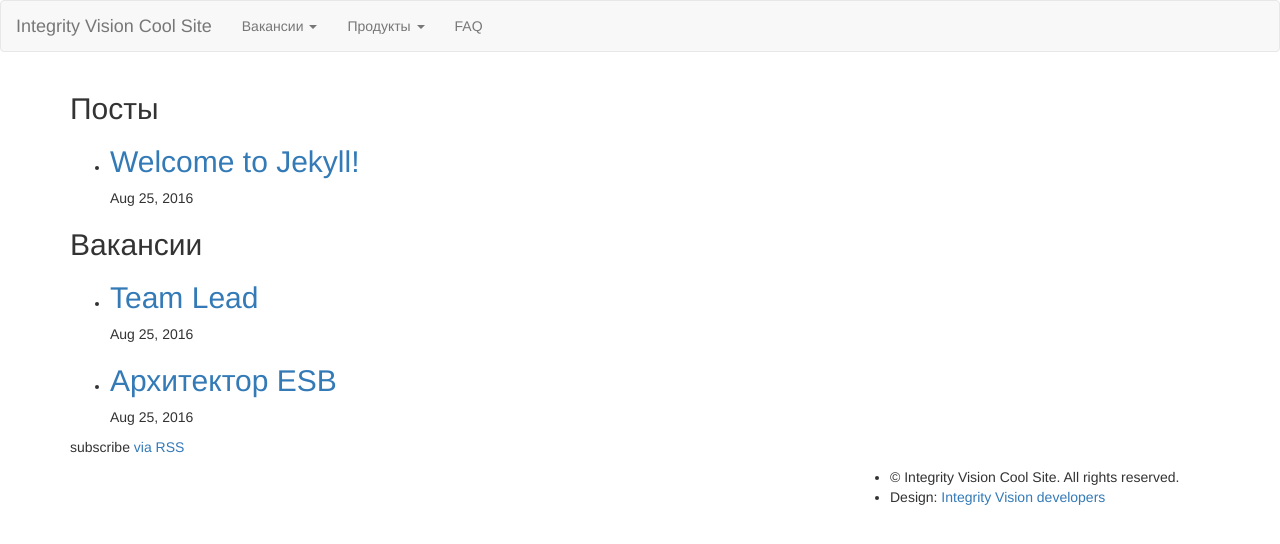
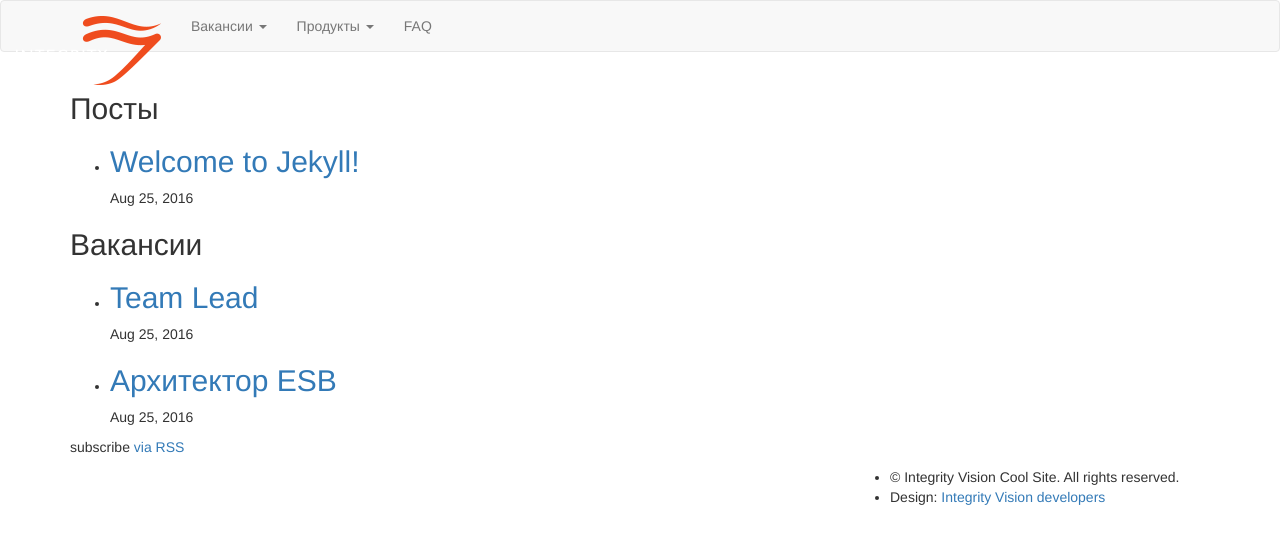
Before and after one commit to panser/ivsite-jekyll, a Jekyll site: the page built from index.html, in a window 1280 px wide. Shown: the top 544 px of the page. Built offline with Jekyll 4.4.1, drawn with Linux system fonts in a browser that asks for light colours; nearby versions of some CDN libraries.

Commit message:
add brand image to navbar

```diff
--- a/_includes/header.html
+++ b/_includes/header.html
@@ -12,7 +12,9 @@
                         <span class="icon-bar"></span>
                         <span class="icon-bar"></span>
                     </button>
-                    <a class="navbar-brand" href="/">{{ site.title }}</a>
+                    <a class="navbar-brand" href="/">
+                        <img alt="Brand" src="/img/iv-logo.png">
+                    </a>
                 </div>
 
                 <!-- Collect the nav links, forms, and other content for toggling -->
```
Also changed, not shown: img/iv-logo.png (added).
